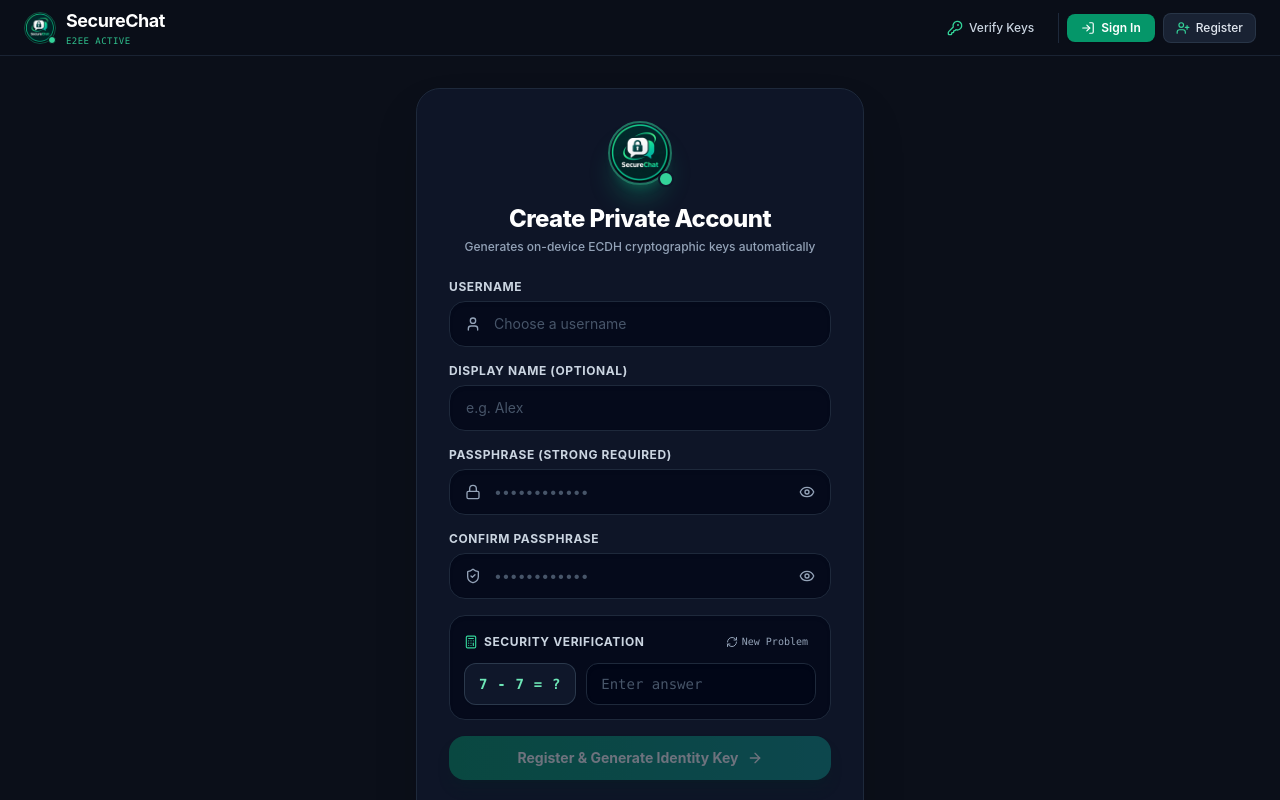
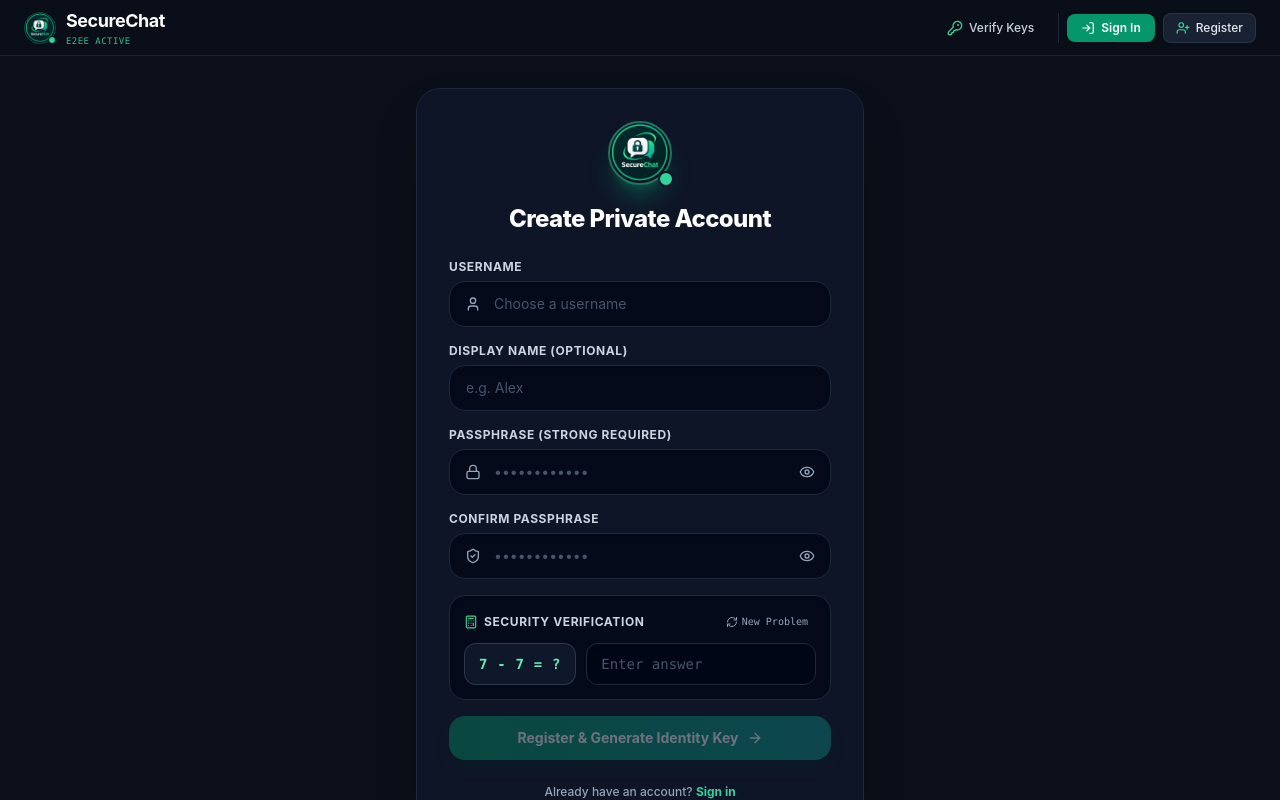
Before and after one commit to SPD-G107/SecureChat, a Next.js app in the folder frontend/: page /register in a window 1280 px wide. Built offline with nearby package versions, Linux system fonts and the light colour scheme.

Commit message:
style(auth): remove subtitle descriptions under sign in and register headers

```diff
--- a/frontend/src/app/login/page.tsx
+++ b/frontend/src/app/login/page.tsx
@@ -91,9 +91,6 @@ export default function LoginPage() {
             <span className="absolute -bottom-0.5 -right-0.5 w-4 h-4 rounded-full bg-emerald-400 border-2 border-slate-900" />
           </div>
           <h1 className="text-2xl font-extrabold text-white tracking-tight">Sign In to SecureChat</h1>
-          <p className="text-xs text-slate-400 mt-1 font-medium">
-            Session protected by Argon2id password verification
-          </p>
         </div>
 
         {error && (
--- a/frontend/src/app/register/page.tsx
+++ b/frontend/src/app/register/page.tsx
@@ -258,9 +258,6 @@ export default function RegisterPage() {
             <span className="absolute -bottom-0.5 -right-0.5 w-4 h-4 rounded-full bg-emerald-400 border-2 border-slate-900" />
           </div>
           <h1 className="text-2xl font-extrabold text-white tracking-tight">Create Private Account</h1>
-          <p className="text-xs text-slate-400 mt-1 font-medium">
-            Generates on-device ECDH cryptographic keys automatically
-          </p>
         </div>
 
         {/* Global Error Banner */}
```
